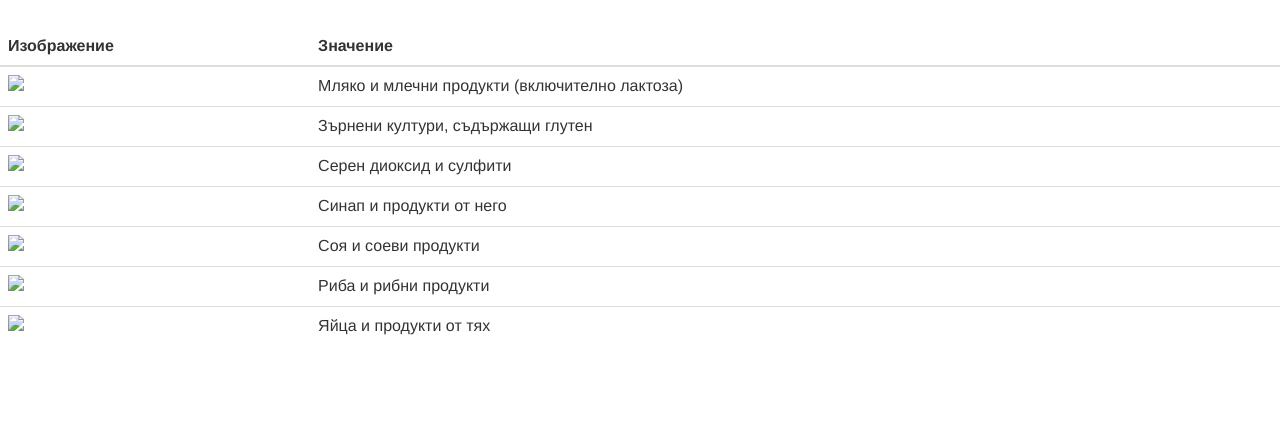
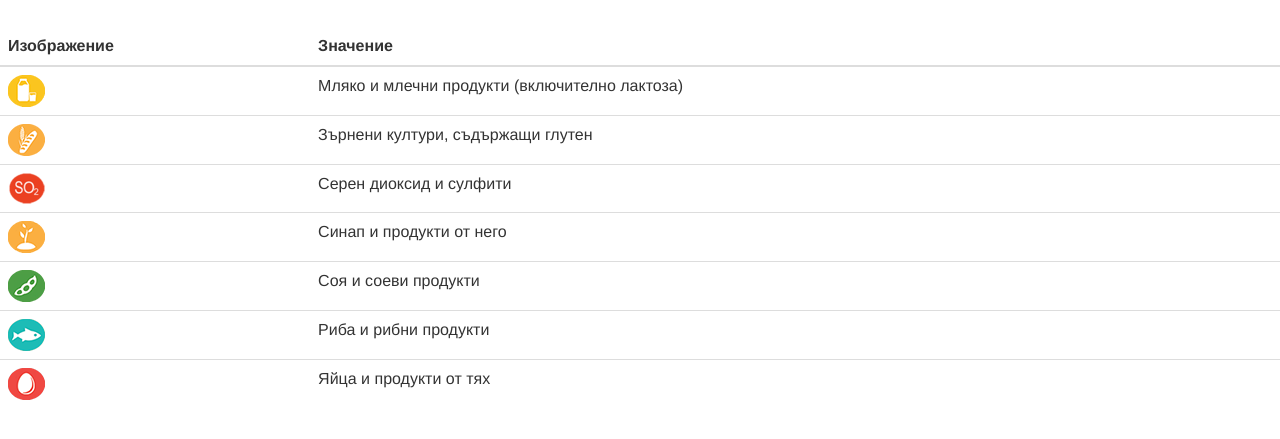
Before and after one commit to Bgyurov/ResstaurantMenuSite, a plain HTML site: page alergeni.html in a window 1280 px wide. Shown: the part 115-554 px from the top of the page. Drawn offline with nearby package versions, Linux system fonts and the light colour scheme.

Commit message:
Update alergeni.html

```diff
--- a/alergeni.html
+++ b/alergeni.html
@@ -50,31 +50,31 @@
         </thead>
         <tbody>
           <tr>
-            <td><img src="mlqko.alergeni.png "></td>
+            <td><img src="images/alergeni/mlqko.alergeni.png "></td>
             <td>Мляко и млечни продукти (включително лактоза)</td>
           </tr>
           <tr>
-            <td><img src="zurneni kulturi.alergeni.png "></td>
+            <td><img src="images/alergeni/zurneni kulturi.alergeni.png "></td>
             <td>Зърнени култури, съдържащи глутен</td>
           </tr>
           <tr>
-            <td><img src="co2.alergeni.png "></td>
+            <td><img src="images/alergeni/co2.alergeni.png "></td>
             <td>Серен диоксид и сулфити </td>
           </tr>
           <tr>
-            <td><img src="sinap.alergeni.png "></td>
+            <td><img src="images/alergeni/sinap.alergeni.png "></td>
             <td>Синап и продукти от него</td>
           </tr>
           <tr>
-            <td><img src="soq.alergeni.png "></td>
+            <td><img src="images/alergeni/soq.alergeni.png "></td>
             <td>Соя и соеви продукти</td>
           </tr>
           <tr>
-            <td><img src="fish.alergens.png "></td>
+            <td><img src="images/alergeni/fish.alergens.png "></td>
             <td>Риба и рибни продукти</td>
           </tr>
           <tr>
-            <td><img src="eggs.alergens.png "></td>
+            <td><img src="images/alergeni/eggs.alergens.png "></td>
             <td>Яйца и продукти от тях</td>
           </tr>
         </tbody>
```
